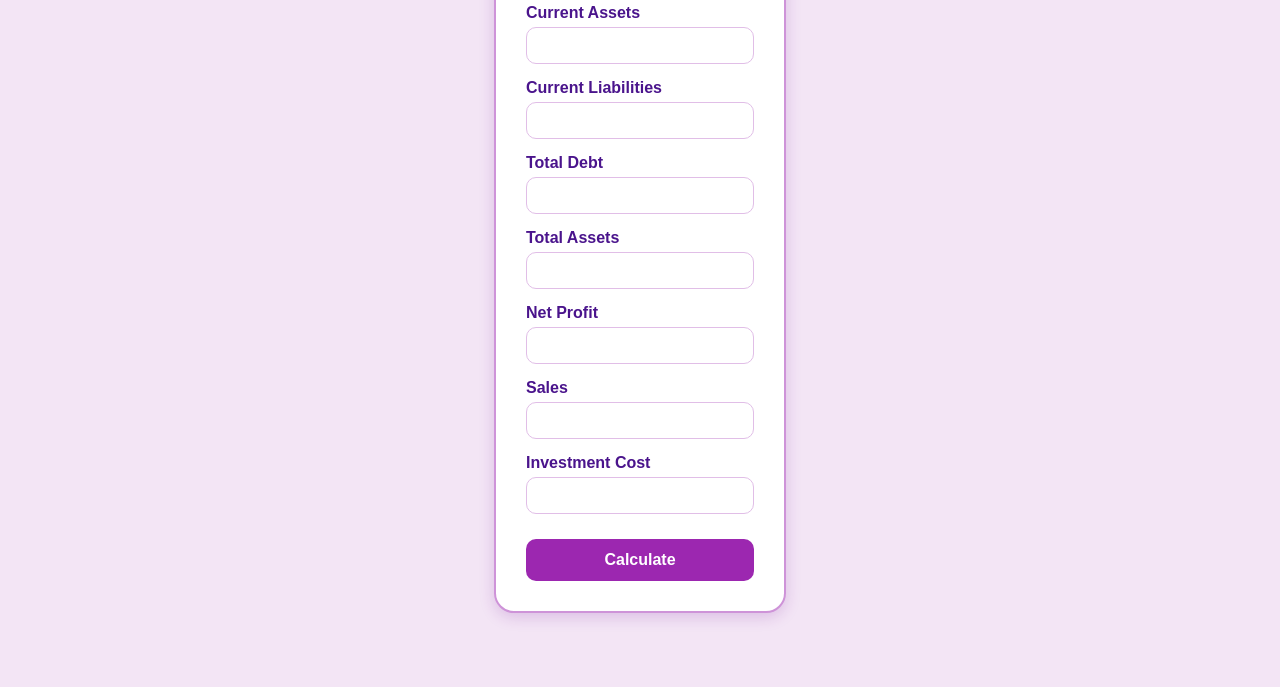
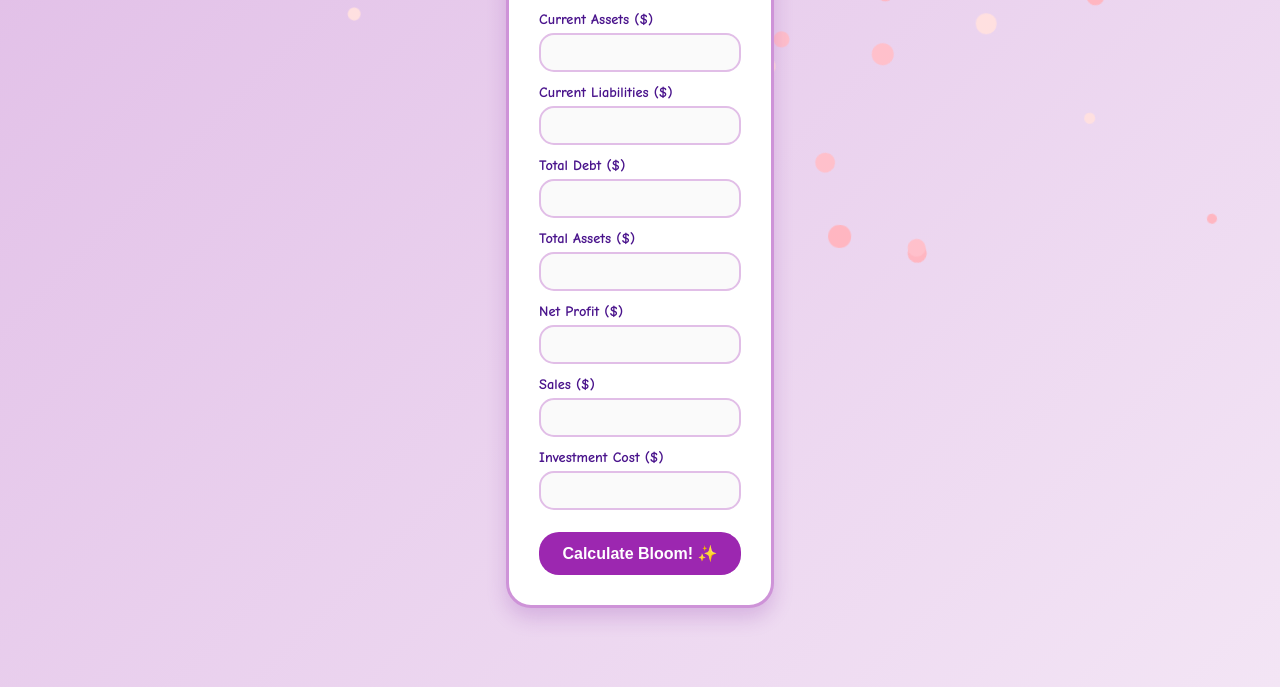
Before and after one commit to graceee1333-cmd/zy, a plain HTML site: page index.html in a window 1280 px wide. Shown: the part 169-856 px from the top of the page. Drawn offline with Linux system fonts and the light colour scheme.

Commit message:
Revamp financial calculator with Sakura theme
Updated the title and styles for a Sakura-themed financial calculator. Enhanced the user interface with new animations and improved input labels.

```diff
--- a/index.html
+++ b/index.html
@@ -2,59 +2,103 @@
 <html lang="en">
 <head>
     <meta charset="UTF-8">
-    <title>Financial Calculator</title>
+    <title>Financial Calculator with Sakura Magic 🌸</title>
     <style>
+        /* Sakura Theme */
         body {
-            font-family: Arial, sans-serif;
-            background: #f3e5f5;
-            padding: 20px;
+            font-family: 'Comic Sans MS', cursive, sans-serif;
+            background: linear-gradient(135deg, #e1bee7, #f3e5f5);
+            min-height: 100vh;
             display: flex;
             align-items: center;
             justify-content: center;
-            min-height: 100vh;
+            padding: 20px;
+            overflow: hidden; /* Prevent vertical scrolling */
         }
         .container {
             max-width: 450px;
             background: #ffffff;
             padding: 30px;
-            border-radius: 20px;
-            box-shadow: 0 4px 15px rgba(123, 31, 162, 0.2);
-            border: 2px solid #ce93d8;
+            border-radius: 25px;
+            box-shadow: 0 10px 20px rgba(123, 31, 162, 0.2);
+            border: 3px solid #ce93d8;
+            position: relative;
+            z-index: 10; /* Put calculator on top of animation */
         }
         h2 { text-align: center; color: #7b1fa2; }
-        .input-group { margin-bottom: 15px; }
-        label { display: block; margin-bottom: 5px; font-weight: bold; color: #4a148c; }
+        .input-group { margin-bottom: 12px; }
+        label { display: block; margin-bottom: 5px; font-weight: bold; color: #4a148c; font-size: 0.9em; }
         input {
-            width: 100%; padding: 10px; border: 1px solid #e1bee7;
-            border-radius: 10px; box-sizing: border-box;
+            width: 100%; padding: 10px; border: 2px solid #e1bee7;
+            border-radius: 15px; box-sizing: border-box; background-color: #fafafa;
         }
         button {
             width: 100%; padding: 12px; background-color: #9c27b0; border: none;
-            border-radius: 10px; color: white; font-size: 16px; font-weight: bold;
-            cursor: pointer; margin-top: 10px;
+            border-radius: 20px; color: white; font-size: 16px; font-weight: bold;
+            cursor: pointer; transition: 0.3s; margin-top: 10px;
         }
-        button:hover { background-color: #7b1fa2; }
+        button:hover { background-color: #7b1fa2; transform: scale(1.02); }
         #results {
             margin-top: 20px; padding: 15px; background-color: #f3e5f5;
-            border-radius: 10px; display: none; color: #4a148c;
+            border-radius: 20px; display: none; color: #4a148c;
         }
         .result-item { margin-bottom: 8px; font-weight: bold; }
+
+        /* Sakura Petal Animation */
+        .cherry-blossom-container {
+            position: absolute;
+            top: 0;
+            left: 0;
+            width: 100%;
+            height: 100vh;
+            overflow: hidden;
+            pointer-events: none; /* Let clicks pass through to calculator */
+            z-index: 5; /* Petals below calculator */
+        }
+
+        .petals {
+            position: absolute;
+            display: block;
+            background: #ffe0e0;
+            border-radius: 50%;
+            animation: fall linear infinite;
+        }
+
+        /* Animate different sizes and fall durations */
+        .petals:nth-child(2n) { background: #ffc0cb; }
+        .petals:nth-child(3n) { background: #ffb6c1; }
+
+        @keyframes fall {
+            0% {
+                transform: translate(0, -100%) rotate(0deg);
+            }
+            100% {
+                transform: translate(100vw, 100vh) rotate(720deg);
+            }
+        }
     </style>
 </head>
 <body>
 
+<div class="cherry-blossom-container">
+    <div class="petals"></div>
+    <div class="petals"></div>
+    <div class="petals"></div>
+    <!-- Add more petals as needed for desired density -->
+</div>
+
 <div class="container">
-    <h2>Financial Calculator</h2>
+    <h2>Financial Magic 🌸</h2>
 
-    <div class="input-group"><label>Current Assets</label><input type="number" id="assets"></div>
-    <div class="input-group"><label>Current Liabilities</label><input type="number" id="liabilities"></div>
-    <div class="input-group"><label>Total Debt</label><input type="number" id="debt"></div>
-    <div class="input-group"><label>Total Assets</label><input type="number" id="totalAssets"></div>
-    <div class="input-group"><label>Net Profit</label><input type="number" id="netProfit"></div>
-    <div class="input-group"><label>Sales</label><input type="number" id="sales"></div>
-    <div class="input-group"><label>Investment Cost</label><input type="number" id="investmentCost"></div>
+    <div class="input-group"><label>Current Assets ($)</label><input type="number" id="assets"></div>
+    <div class="input-group"><label>Current Liabilities ($)</label><input type="number" id="liabilities"></div>
+    <div class="input-group"><label>Total Debt ($)</label><input type="number" id="debt"></div>
+    <div class="input-group"><label>Total Assets ($)</label><input type="number" id="totalAssets"></div>
+    <div class="input-group"><label>Net Profit ($)</label><input type="number" id="netProfit"></div>
+    <div class="input-group"><label>Sales ($)</label><input type="number" id="sales"></div>
+    <div class="input-group"><label>Investment Cost ($)</label><input type="number" id="investmentCost"></div>
 
-    <button onclick="calculate()">Calculate</button>
+    <button onclick="calculate()">Calculate Bloom! ✨</button>
 
     <div id="results">
         <div class="result-item">Current Ratio: <span id="resCurrent"></span></div>
@@ -66,20 +110,19 @@
 
 <script>
     function calculate() {
-        const assets = parseFloat(document.getElementById('assets').value) || 0;
-        const liabilities = parseFloat(document.getElementById('liabilities').value) || 0;
-        const debt = parseFloat(document.getElementById('debt').value) || 0;
-        const totalAssets = parseFloat(document.getElementById('totalAssets').value) || 0;
-        const netProfit = parseFloat(document.getElementById('netProfit').value) || 0;
-        const sales = parseFloat(document.getElementById('sales').value) || 0;
-        const invCost = parseFloat(document.getElementById('investmentCost').value) || 0;
+        // ... (same as before)
+    }
 
-        document.getElementById('resCurrent').innerText = liabilities !== 0 ? (assets / liabilities).toFixed(2) : "N/A";
-        document.getElementById('resDebt').innerText = totalAssets !== 0 ? (debt / totalAssets).toFixed(2) : "N/A";
-        document.getElementById('resROI').innerText = invCost !== 0 ? ((netProfit / invCost) * 100).toFixed(2) : "0.00";
-        document.getElementById('resProfit').innerText = sales !== 0 ? ((netProfit / sales) * 100).toFixed(2) : "0.00";
-
-        document.getElementById('results').style.display = 'block';
+    // Dynamic Petal Generation (Optional, for better randomness)
+    const container = document.querySelector('.cherry-blossom-container');
+    for (let i = 0; i < 50; i++) {
+        const petal = document.createElement('div');
+        petal.classList.add('petals');
+        petal.style.left = Math.random() * 100 + 'vw';
+        petal.style.animationDuration = Math.random() * 3 + 2 + 's'; // Varied durations
+        petal.style.width = Math.random() * 15 + 10 + 'px'; // Varied widths
+        petal.style.height = petal.style.width;
+        container.appendChild(petal);
     }
 </script>
 </body>
```
